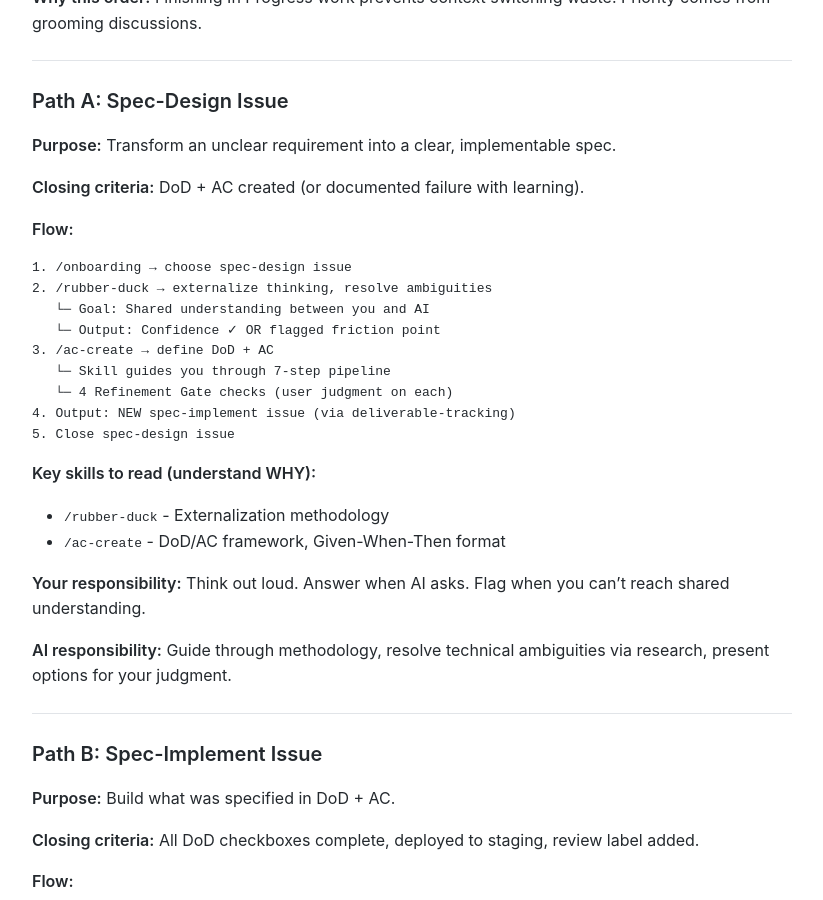
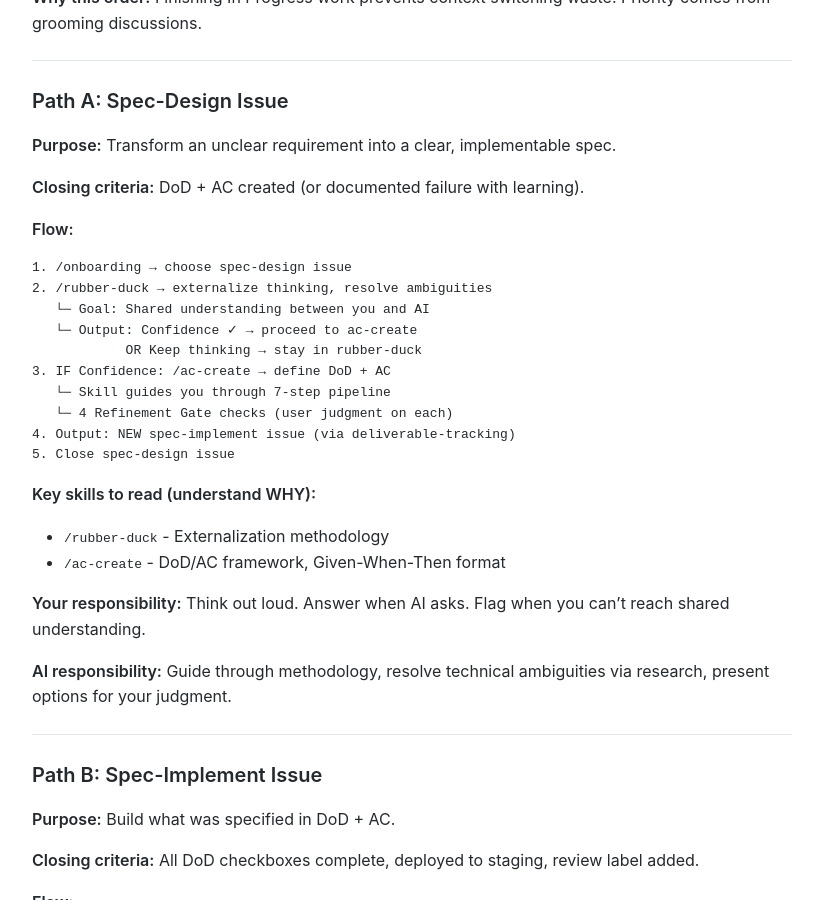
Before and after one commit to MariusWilsch/public-wilsch-ai-pages, a Jekyll site: the page built from global/developer-operations-manual-wilsch-ai-services.md, in a window 1280 px wide and 900 px high, scrolled down 1822 px. Shown: the whole window, without its empty margins (228-1051 px from the left). Built offline with Jekyll 4.4.1, drawn with Linux system fonts in a browser that asks for light colours; our own code applies the rules of GitHub Pages for plain Markdown files.

Commit message:
Sync from hippocampus 2026-02-05

```diff
--- a/global/developer-operations-manual-wilsch-ai-services.md
+++ b/global/developer-operations-manual-wilsch-ai-services.md
@@ -79,8 +79,9 @@ For now, reference:
 1. /onboarding → choose spec-design issue
 2. /rubber-duck → externalize thinking, resolve ambiguities
    └─ Goal: Shared understanding between you and AI
-   └─ Output: Confidence ✓ OR flagged friction point
-3. /ac-create → define DoD + AC
+   └─ Output: Confidence ✓ → proceed to ac-create
+            OR Keep thinking → stay in rubber-duck
+3. IF Confidence: /ac-create → define DoD + AC
    └─ Skill guides you through 7-step pipeline
    └─ 4 Refinement Gate checks (user judgment on each)
 4. Output: NEW spec-implement issue (via deliverable-tracking)
```
